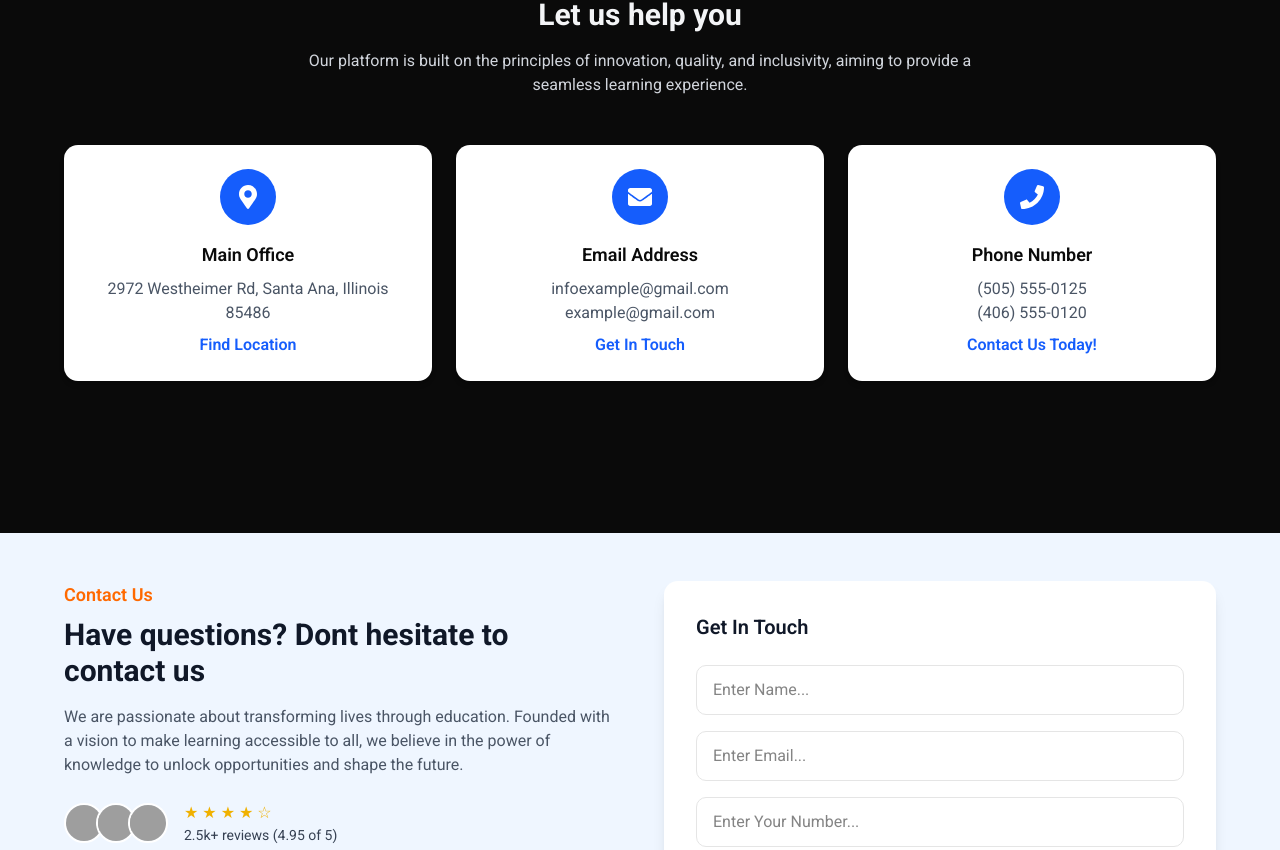
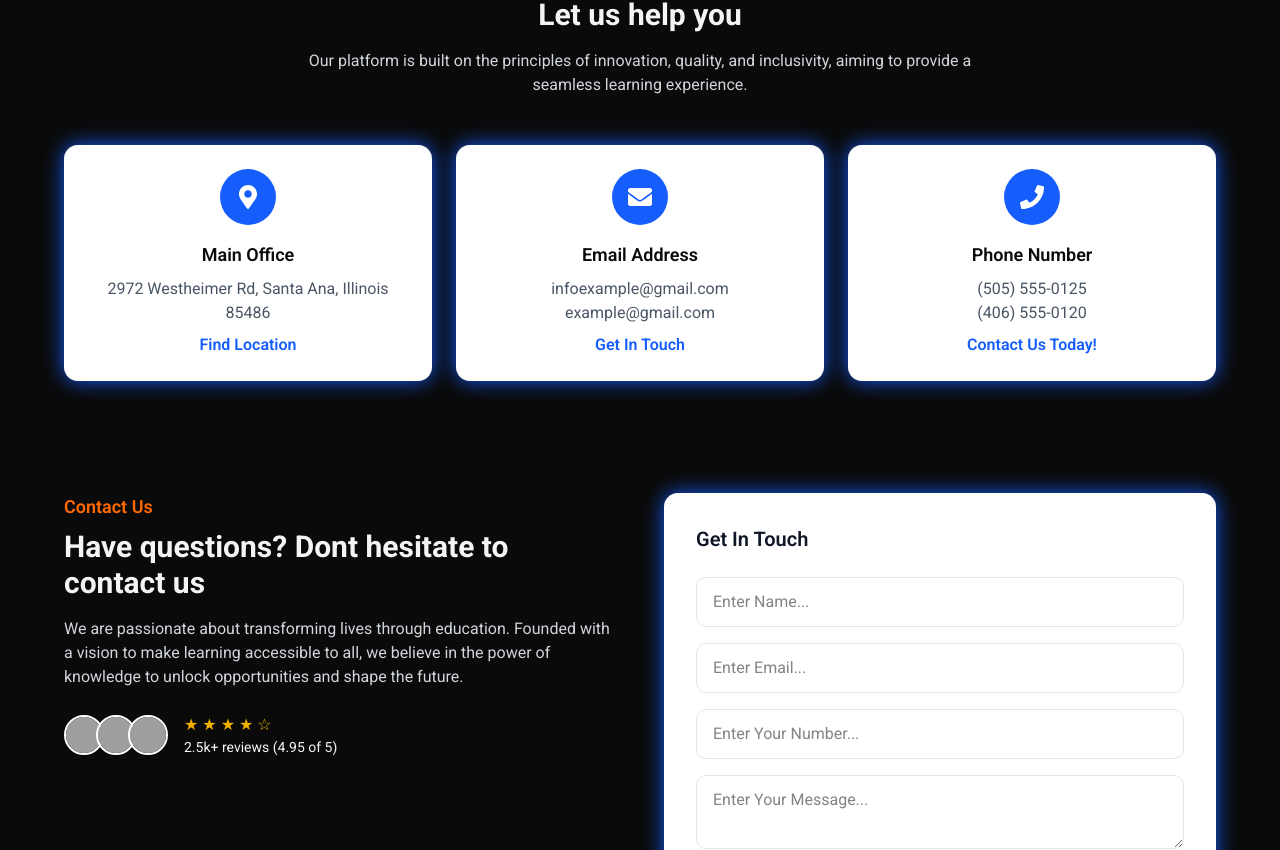
Before and after one commit to tafiya/tutorLink-frontend, a Next.js app: page /contact in a window 1280 px wide. Shown: the part 191-1041 px from the top of the page. Built offline with nearby package versions, Linux system fonts and the light colour scheme; no server answers; grey boxes are pictures that could not be loaded.

Commit message:
polish the contact page

```diff
--- a/src/components/contact/ContactInfo.tsx
+++ b/src/components/contact/ContactInfo.tsx
@@ -2,7 +2,7 @@ import { FaMapMarkerAlt, FaEnvelope, FaPhone } from "react-icons/fa";
 
 export default function ContactInfo() {
   return (
-    <div className=" py-38 px-4">
+    <div className=" pt-38 px-4">
       <div className="max-w-6xl mx-auto text-center">
         <h3 className="text-orange-500 font-semibold text-lg flex items-center justify-center gap-2">
           📩 Get In Touch
@@ -18,7 +18,7 @@ export default function ContactInfo() {
       {/* Contact Info Cards */}
       <div className="mt-12 grid grid-cols-1 md:grid-cols-3 gap-6 max-w-6xl mx-auto">
         {/* Main Office */}
-        <div className="bg-white p-6 shadow-md rounded-xl text-center">
+        <div className="bg-white p-6 shadow-[0px_0px_20px_theme(colors.blue.600)] hover:shadow-lg hover:shadow-blue-600 overflow-hidden transition-transform hover:scale-105 rounded-xl text-center">
           <div className="flex justify-center">
             <div className="bg-blue-600 text-white p-4 rounded-full">
               <FaMapMarkerAlt size={24} />
@@ -34,7 +34,7 @@ export default function ContactInfo() {
         </div>
 
         {/* Email Address */}
-        <div className="bg-white p-6 shadow-md rounded-xl text-center">
+        <div className="bg-white p-6 shadow-[0px_0px_20px_theme(colors.blue.600)] hover:shadow-lg hover:shadow-blue-600 overflow-hidden transition-transform hover:scale-105 rounded-xl text-center">
           <div className="flex justify-center">
             <div className="bg-blue-600 text-white p-4 rounded-full">
               <FaEnvelope size={24} />
@@ -49,7 +49,7 @@ export default function ContactInfo() {
         </div>
 
         {/* Phone Number */}
-        <div className="bg-white p-6 shadow-md rounded-xl text-center">
+        <div className="bg-white p-6 shadow-[0px_0px_20px_theme(colors.blue.600)] hover:shadow-lg hover:shadow-blue-600 overflow-hidden transition-transform hover:scale-105 rounded-xl text-center">
           <div className="flex justify-center">
             <div className="bg-blue-600 text-white p-4 rounded-full">
               <FaPhone size={24} />
--- a/src/components/contact/ContactSection.tsx
+++ b/src/components/contact/ContactSection.tsx
@@ -1,15 +1,15 @@
 /* eslint-disable @next/next/no-img-element */
 export default function ContactSection() {
   return (
-    <div className="bg-blue-50 py-12 px-4 md:px-12 mb-12">
+    <div className="py-28 px-4 md:px-12">
       <div className="max-w-6xl mx-auto grid grid-cols-1 md:grid-cols-2 gap-12">
         {/* Left Section */}
         <div>
           <h3 className="text-orange-500 font-semibold text-lg">Contact Us</h3>
-          <h2 className="text-3xl font-bold text-gray-900 mt-2">
+          <h2 className="text-3xl font-bold text-gray-100 mt-2">
             Have questions? Dont hesitate to contact us
           </h2>
-          <p className="text-gray-600 mt-4">
+          <p className="text-gray-300 mt-4">
             We are passionate about transforming lives through education.
             Founded with a vision to make learning accessible to all, we believe
             in the power of knowledge to unlock opportunities and shape the
@@ -40,13 +40,13 @@ export default function ContactSection() {
             {/* Star Ratings */}
             <div className="ml-4">
               <div className="flex text-yellow-500">★ ★ ★ ★ ☆</div>
-              <p className="text-gray-700 text-sm">2.5k+ reviews (4.95 of 5)</p>
+              <p className="text-gray-100 text-sm">2.5k+ reviews (4.95 of 5)</p>
             </div>
           </div>
         </div>
 
         {/* Right Section - Contact Form */}
-        <div className="bg-white p-8 shadow-lg rounded-xl">
+        <div className="bg-white p-8 shadow-[0px_0px_20px_theme(colors.blue.600)] hover:shadow-lg hover:shadow-blue-600 overflow-hidden transition-transform hover:scale-105 rounded-xl">
           <h3 className="text-xl font-semibold text-gray-900">Get In Touch</h3>
           <form className="mt-6">
             <div className="space-y-4">
```
